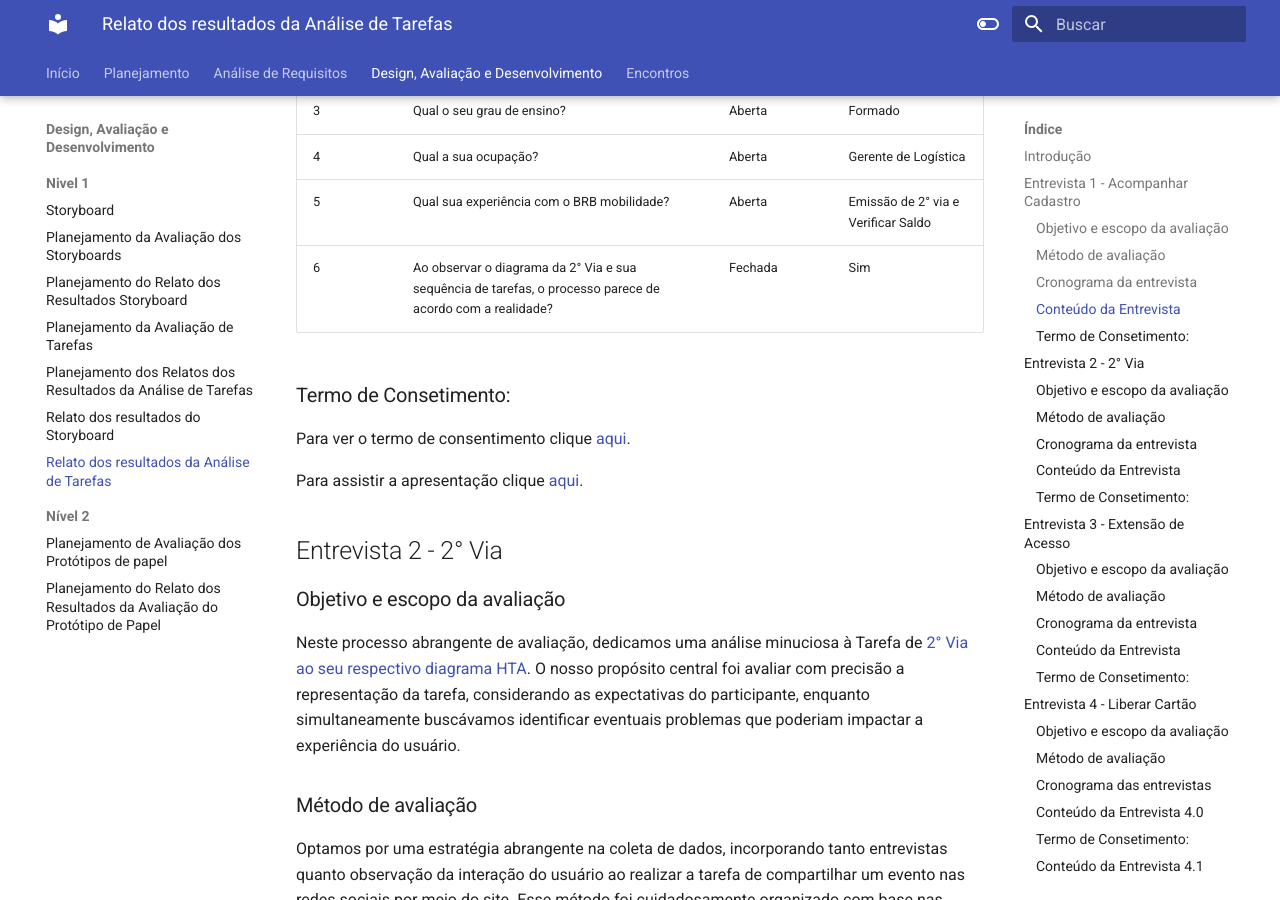
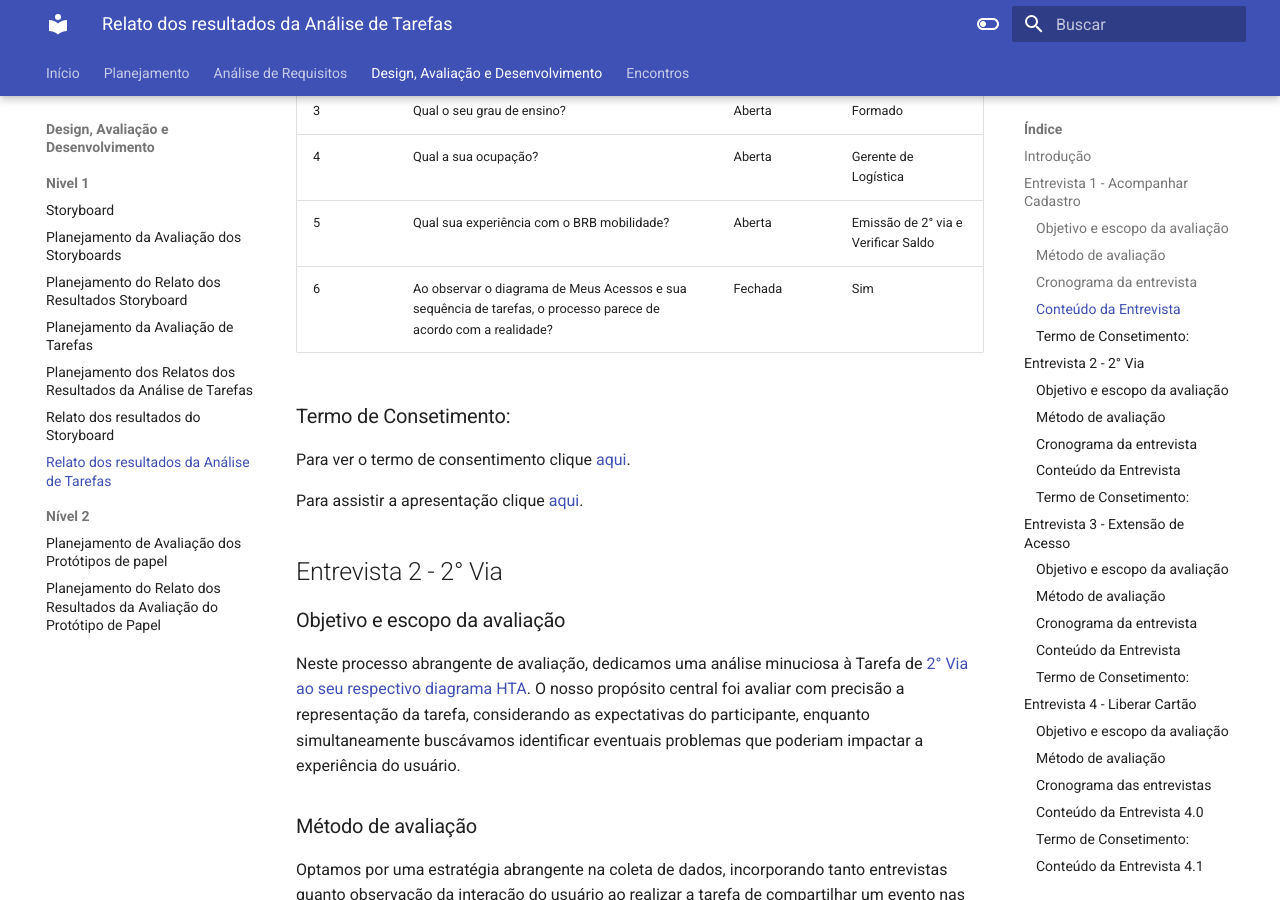
Before and after one commit to Interacao-Humano-Computador/2023.2--BRB-Mobilidade, an MkDocs documentation site: the page built from docs/designAvaliacao/RelatoResultAnaliseTar.md, in a window 1280 px wide and 900 px high, scrolled down 1662 px. Built offline with MkDocs 1.6.1 and Material for MkDocs 9.7.7, drawn with Linux system fonts in a browser that asks for light colours.

Commit message:
adiciona link da entrevista HTA - Meus Acessos

```diff
--- a/docs/designAvaliacao/RelatoResultAnaliseTar.md
+++ b/docs/designAvaliacao/RelatoResultAnaliseTar.md
@@ -40,13 +40,13 @@
 | 3 | Qual o seu grau de ensino? | Aberta |Formado|
 | 4 | Qual a sua ocupação? | Aberta | Gerente de Logística |
 | 5 | Qual sua experiência com o BRB mobilidade? | Aberta |  Emissão de 2° via e Verificar Saldo|
-|6| Ao observar o diagrama da 2° Via  e sua sequência de tarefas, o processo parece de acordo com a realidade?  | Fechada |Sim|
+|6| Ao observar o diagrama de Meus Acessos  e sua sequência de tarefas, o processo parece de acordo com a realidade?  | Fechada |Sim|
 
 ### Termo de Consetimento:
 Para ver o termo de consentimento clique [aqui](-).
 
 
-Para assistir a apresentação clique [aqui](-).
+Para assistir a apresentação clique [aqui](https://youtu.be/EQMfymYtvus).
 
 ## Entrevista 2 - 2° Via
 
```
